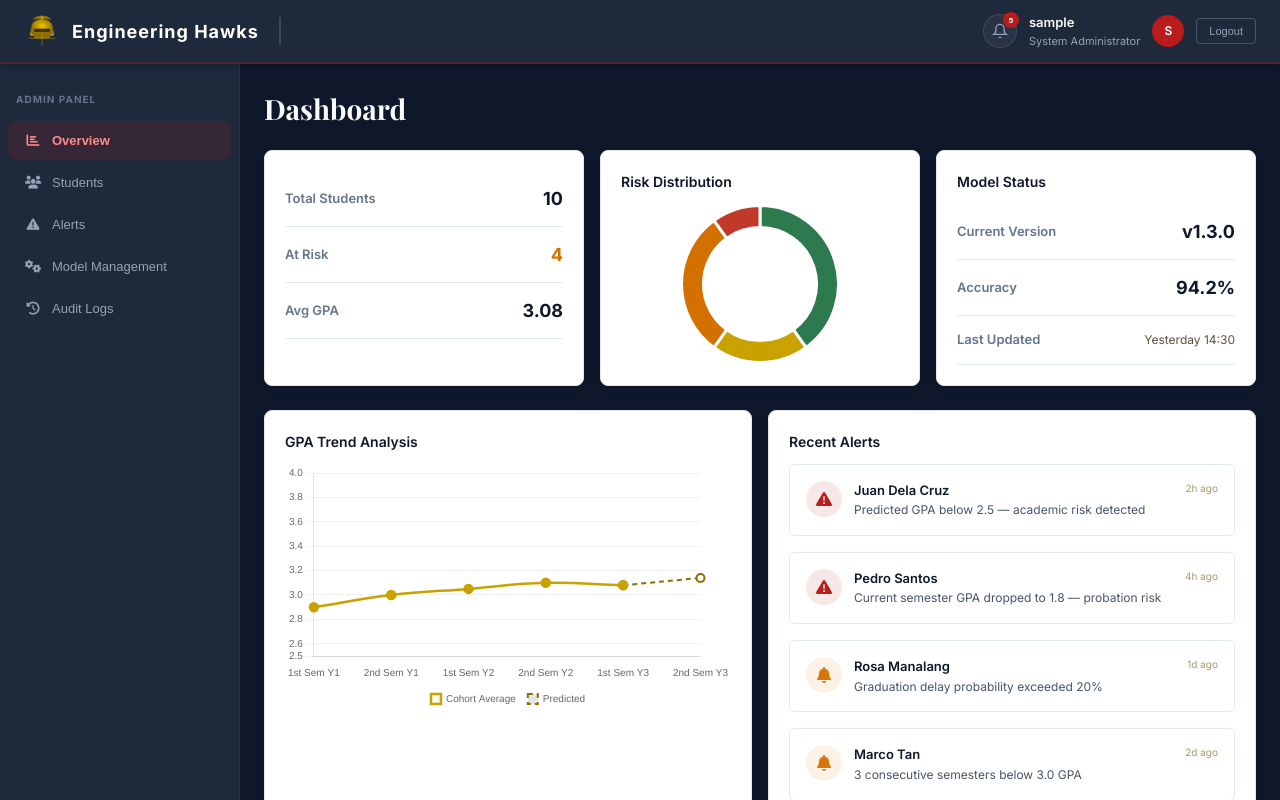
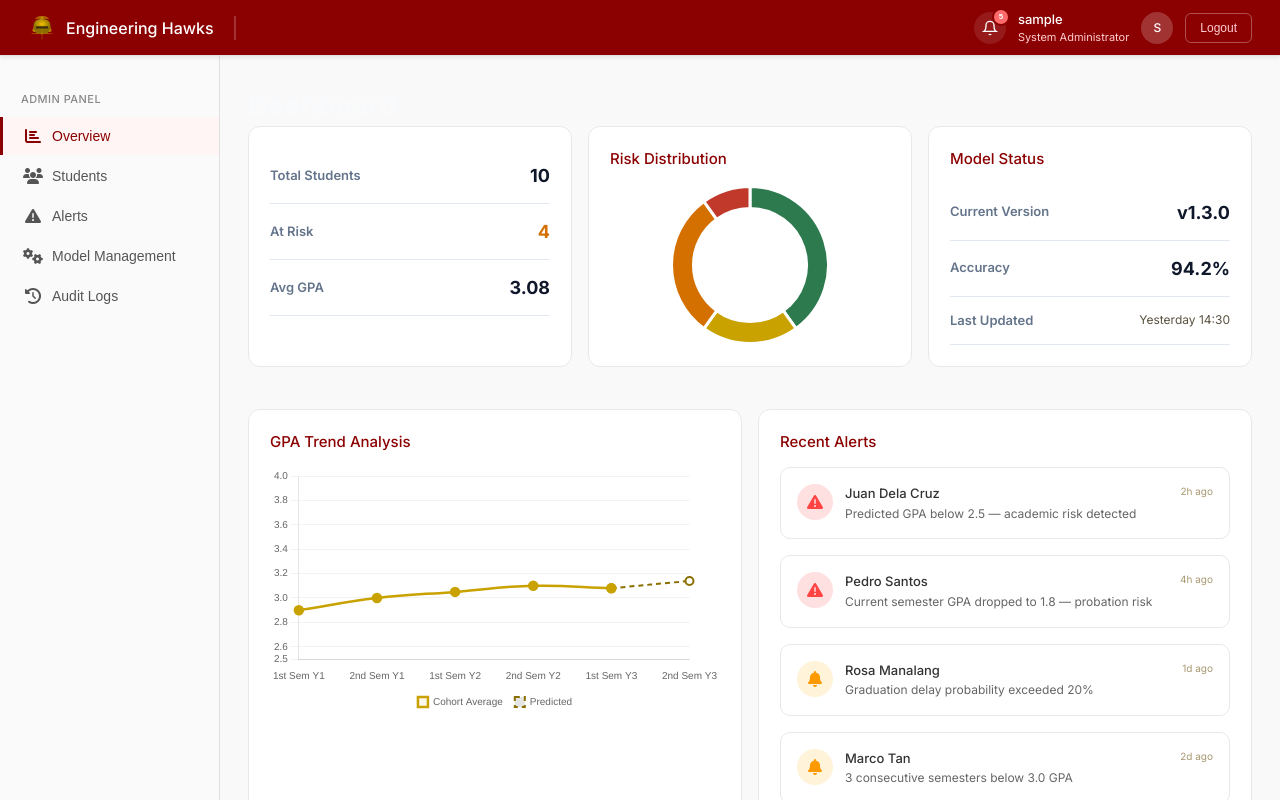
Before and after one commit to ern-natividad/StudentSuccessPredictor_CapStone, a React (Vite) app: page /admin in a window 1280 px wide. Built offline with nearby package versions, Linux system fonts and the light colour scheme; sample sign-in values are in the browser's storage.

Commit message:
Update student dashboard prediction UI

```diff
--- a/src/components/Dashboard/StudentPrediction.jsx
+++ b/src/components/Dashboard/StudentPrediction.jsx
@@ -6,48 +6,96 @@ import commonStyles from "../../styles/Common.module.css";
 
 const StudentPrediction = () => {
   const { user } = useAuth();
-  const { students } = useDashboard();
+  const { students, showPage } = useDashboard();
   const currentStudent = students.find((student) =>
     user.name.toLowerCase().startsWith(student.name.toLowerCase().split(" ")[0]),
   );
 
   const studentData = currentStudent || students[0];
+  const successPercent = Math.min(99, Math.max(65, Math.round(studentData.pred * 24)));
+  const bestProgram =
+    studentData.pred >= 3.7
+      ? "Computer Engineering"
+      : studentData.gpa >= 3.2
+        ? "Electronics Engineering"
+        : "Civil Engineering";
+
+  const programCards = [
+    { name: "Computer Engineering", percent: successPercent, badge: "Best fit", active: true },
+    { name: "Electronics Engineering", percent: Math.max(74, successPercent - 6), badge: "Good match" },
+    { name: "Civil Engineering", percent: Math.max(68, successPercent - 12), badge: "Good match" },
+    { name: "Mechanical Engineering", percent: Math.max(61, successPercent - 18), badge: "Fair match" },
+  ];
+
+  const scoreCards = [
+    { label: "Current GPA", value: `${studentData.gpa.toFixed(2)}`, note: "Above target" },
+    { label: "Predicted GPA", value: `${studentData.pred.toFixed(2)}`, note: "Projected" },
+    { label: "Risk Level", value: studentData.risk, note: studentData.risk === "Low" ? "Stable" : "Needs support" },
+    { label: "Confidence", value: `${studentData.conf}%`, note: "Model confidence" },
+  ];
 
   return (
-    <div>
-      <h1 className={styles.pageTitle}>Prediction Result</h1>
-      <div className={styles.card}>
-        <div className={commonStyles.metric}>
-          <div className={commonStyles.metricLabel}>Student</div>
-          <div className={commonStyles.metricValue}>{user.name}</div>
+    <div className={styles.studentPredictionPage}>
+      <div className={styles.pageHeaderSection}>
+        <h1 className={styles.pageTitle}>Engineering program predictor</h1>
+        <p className={styles.pageDesc}>
+          Based on your academic profile and current performance indicators, here is your personalized student dashboard summary.
+        </p>
+      </div>
+
+      <div className={styles.resultBanner}>
+        <div>
+          <div className={styles.resultPct}>{successPercent}%</div>
+          <div className={styles.resultPctLabel}>Success probability</div>
         </div>
-        <div className={commonStyles.metric}>
-          <div className={commonStyles.metricLabel}>Current GPA</div>
-          <div className={commonStyles.metricValue}>
-            {studentData.gpa.toFixed(2)}
+        <div className={styles.resultDivider} />
+        <div>
+          <div className={styles.resultProgram}>Best fit: {bestProgram}</div>
+          <div className={styles.resultSub}>
+            Strong match based on your GPA trend, confidence score, and academic performance.
           </div>
         </div>
-        <div className={commonStyles.metric}>
-          <div className={commonStyles.metricLabel}>Predicted GPA</div>
-          <div className={commonStyles.metricValue}>
-            {studentData.pred.toFixed(2)}
-          </div>
-        </div>
-        <div className={commonStyles.metric}>
-          <div className={commonStyles.metricLabel}>Risk Level</div>
-          <div className={commonStyles.metricValue}>{studentData.risk}</div>
-        </div>
-        <div className={commonStyles.metric}>
-          <div className={commonStyles.metricLabel}>Confidence</div>
-          <div className={commonStyles.metricValue}>{studentData.conf}%</div>
+      </div>
+
+      <div className={styles.card}>
+        <div className={styles.cardTitle}>All program predictions</div>
+        <div className={styles.programGrid}>
+          {programCards.map((program) => (
+            <div key={program.name} className={`${styles.programCard} ${program.active ? styles.programCardActive : ""}`}>
+              <div className={styles.programPercent}>{program.percent}%</div>
+              <div className={styles.programName}>{program.name}</div>
+              <div className={styles.programBarBg}>
+                <div className={styles.programBar} style={{ width: `${program.percent}%` }} />
+              </div>
+              <div className={styles.programBadge}>{program.badge}</div>
+            </div>
+          ))}
         </div>
       </div>
+
       <div className={styles.card}>
-        <div className={styles.cardTitle}>What This Means</div>
+        <div className={styles.cardTitle}>Score breakdown</div>
+        <div className={styles.scoreGrid}>
+          {scoreCards.map((item) => (
+            <div key={item.label} className={styles.scoreTile}>
+              <div className={styles.scoreLabel}>{item.label}</div>
+              <div className={styles.scoreValue}>{item.value}</div>
+              <div className={styles.scoreNote}>{item.note}</div>
+            </div>
+          ))}
+        </div>
+      </div>
+
+      <div className={styles.card}>
+        <div className={styles.cardTitle}>Guidance note</div>
         <p className={styles.cardText}>
-          Your personalized prediction is based on your current academic profile and performance indicators.
-          Use the What-If Simulator to explore how adjustments in course results could change your GPA and risk.
+          Your profile shows a strong academic trajectory. Continue monitoring your grades, review the simulator, and focus on the programs that best match your current strengths.
         </p>
+        <div className={styles.buttonRow}>
+          <button className={commonStyles.btnSmallOutline} onClick={() => showPage("simulator")}>
+            Open What-If Simulator
+          </button>
+        </div>
       </div>
     </div>
   );
--- a/src/styles/Dashboard.module.css
+++ b/src/styles/Dashboard.module.css
@@ -1,7 +1,7 @@
 .dashboardScreen {
   display: flex;
   min-height: 100vh;
-  background: #0F172A;
+  background: #f9f9f9;
   flex-direction: column;
 }
 
@@ -13,43 +13,54 @@
 
 /* TOP NAV */
 .topNav {
-  height: 64px;
-  background: #1E293B;
-  border-bottom: 2px solid rgba(185, 28, 28, 0.3);
+  height: 56px;
+  background: #8B0000;
+  border-bottom: 0.5px solid #e0e0e0;
   display: flex;
   align-items: center;
-  padding: 0 24px;
+  padding: 0 2rem;
   gap: 20px;
   position: sticky;
   top: 0;
   z-index: 100;
-  box-shadow: 0 4px 6px -1px rgba(0, 0, 0, 0.2);
+  box-shadow: 0 2px 4px rgba(0, 0, 0, 0.08);
 }
 
 .navLogo {
   display: flex;
   align-items: center;
-  gap: 12px;
+  gap: 10px;
   text-decoration: none;
   flex-shrink: 0;
 }
 
 .navLogoIcon {
-  width: 36px;
-  height: 36px;
+  width: 28px;
+  height: 28px;
+  color: #fff;
+  font-size: 20px;
 }
 
 .navLogoText {
-  font-size: 18px;
-  color: #FFFFFF;
-  letter-spacing: 1px;
-  font-weight: 700;
+  font-family: var(--heading);
+  font-size: 16px;
+  color: #fff;
+  letter-spacing: 0px;
+  font-weight: 500;
+  display: flex;
+  flex-direction: column;
+}
+
+.navLogoSub {
+  font-size: 11px;
+  color: #ffcdd2;
+  font-weight: 400;
 }
 
 .navDivider {
   width: 2px;
-  height: 28px;
-  background: rgba(255, 255, 255, 0.15);
+  height: 24px;
+  background: rgba(255, 255, 255, 0.2);
   flex-shrink: 0;
 }
 
@@ -62,14 +73,14 @@
 .navItem {
   padding: 8px 16px;
   font-size: 13px;
-  font-weight: 600;
-  color: #94A3B8;
+  font-weight: 500;
+  color: #ffcdd2;
   border-radius: 6px;
   cursor: pointer;
   border: none;
   background: none;
   transition: all 0.2s;
-  letter-spacing: 0.3px;
+  letter-spacing: 0px;
   display: flex;
   align-items: center;
   gap: 6px;
@@ -77,14 +88,14 @@
 }
 
 .navItem:hover {
-  background: rgba(185, 28, 28, 0.15);
-  color: #FFFFFF;
+  background: rgba(255, 255, 255, 0.1);
+  color: #fff;
 }
 
 .navItem.active {
-  background: #B91C1C;
-  color: #FFFFFF;
-  font-weight: 700;
+  background: rgba(255, 255, 255, 0.15);
+  color: #fff;
+  font-weight: 600;
 }
 
 .navItem.hasAlert {
@@ -95,7 +106,7 @@
   width: 6px;
   height: 6px;
   border-radius: 50%;
-  background: #EF4444;
+  background: #ffcdd2;
 }
 
 .navRight {
@@ -108,34 +119,32 @@
 
 .navBell {
   position: relative;
-  width: 34px;
-  height: 34px;
+  width: 32px;
+  height: 32px;
   border-radius: 50%;
-  background: rgba(255, 255, 255, 0.05);
-  border: 1px solid rgba(255, 255, 255, 0.1);
+  background: rgba(255, 255, 255, 0.1);
+  border: none;
   display: flex;
   align-items: center;
   justify-content: center;
   cursor: pointer;
-  color: #94A3B8;
+  color: #fff;
   font-size: 16px;
-  transition: all 0.15s;
+  transition: all 0.2s;
   padding: 0;
 }
 
 .navBell:hover {
-  background: rgba(185, 28, 28, 0.2);
-  color: #FFFFFF;
-  border-color: rgba(185, 28, 28, 0.4);
+  background: rgba(255, 255, 255, 0.2);
 }
 
 .navBellBadge {
   position: absolute;
-  top: -3px;
-  right: -3px;
-  width: 16px;
-  height: 16px;
-  background: #B91C1C;
+  top: -4px;
+  right: -4px;
+  width: 18px;
+  height: 18px;
+  background: #ff6b6b;
   border-radius: 50%;
   font-size: 8px;
   display: flex;
@@ -143,58 +152,59 @@
   justify-content: center;
   color: white;
   font-weight: 600;
+  border: 2px solid #8B0000;
 }
 
 .navUserName {
   font-size: 13px;
-  font-weight: 600;
-  color: #F8FAFC;
+  font-weight: 500;
+  color: #fff;
 }
 
 .navUserRole {
   font-size: 11px;
-  color: #94A3B8;
+  color: #ffcdd2;
 }
 
 .navAvatar {
   width: 32px;
   height: 32px;
   border-radius: 50%;
-  background: #B91C1C;
-  color: #FFFFFF;
+  background: rgba(255, 255, 255, 0.2);
+  color: #fff;
   display: flex;
   align-items: center;
   justify-content: center;
-  font-weight: 600;
+  font-weight: 500;
   font-size: 12px;
 }
 
 .navLogout {
-  padding: 6px 12px;
+  padding: 7px 14px;
   background: transparent;
-  border: 1px solid rgba(255, 255, 255, 0.2);
-  color: #94A3B8;
-  border-radius: 4px;
-  font-size: 11px;
+  border: 0.5px solid rgba(255, 255, 255, 0.3);
+  color: #ffcdd2;
+  border-radius: 6px;
+  font-size: 12px;
   cursor: pointer;
-  transition: all 0.15s;
+  transition: all 0.2s;
 }
 
 .navLogout:hover {
-  background: rgba(185, 28, 28, 0.2);
-  border-color: #B91C1C;
-  color: #FFFFFF;
+  background: rgba(255, 255, 255, 0.1);
+  border-color: rgba(255, 255, 255, 0.5);
+  color: #fff;
 }
 
 /* NOTIFICATION PANEL */
 .notifPanel {
   position: fixed;
-  top: 68px;
+  top: 56px;
   right: 24px;
   width: 320px;
-  background: #FFFFFF;
-  border-radius: 8px;
-  box-shadow: 0 10px 25px -5px rgba(0, 0, 0, 0.3);
+  background: #fff;
+  border-radius: 12px;
+  box-shadow: 0 4px 12px rgba(0, 0, 0, 0.15);
   z-index: 200;
   opacity: 0;
   pointer-events: none;
@@ -202,7 +212,7 @@
   transition: all 0.2s;
   max-height: 400px;
   overflow-y: auto;
-  border: 1px solid #E2E8F0;
+  border: 0.5px solid #e8e8e8;
 }
 
 .notifPanel.open {
@@ -212,84 +222,89 @@
 }
 
 .notifHead {
-  padding: 14px 16px;
-  border-bottom: 1px solid #E2E8F0;
-  font-weight: 600;
-  color: #0F172A;
+  padding: 12px 16px;
+  border-bottom: 0.5px solid #e8e8e8;
+  font-weight: 500;
+  color: #333;
   font-size: 13px;
 }
 
 .notifItem {
   padding: 12px 16px;
-  border-bottom: 1px solid #F1F5F9;
+  border-bottom: 0.5px solid #f0f0f0;
   cursor: pointer;
   transition: background 0.15s;
 }
 
 .notifItem:hover {
-  background: #F8FAFC;
+  background: #fff5f5;
 }
 
 .niTitle {
   font-size: 12px;
-  color: #334155;
+  color: #333;
   margin-bottom: 4px;
   font-weight: 500;
 }
 
 .niTime {
   font-size: 11px;
-  color: #64748B;
+  color: #888;
 }
 
 /* SIDEBAR */
 .sidebar {
-  width: 240px;
-  background: #1E293B;
-  border-right: 1px solid rgba(255, 255, 255, 0.05);
+  width: 220px;
+  background: #fafafa;
+  border-right: 0.5px solid #e0e0e0;
   display: flex;
   flex-direction: column;
-  padding: 16px 0;
+  padding: 1.5rem 0;
   overflow-y: auto;
   flex-shrink: 0;
+  gap: 2px;
 }
 
 .sidebarSectionLabel {
-  padding: 12px 16px;
-  font-size: 10px;
-  font-weight: 700;
-  color: #64748B;
-  letter-spacing: 1px;
+  padding: 0 1.5rem;
+  font-size: 11px;
+  font-weight: 500;
+  color: #888;
+  letter-spacing: 0.04em;
   text-transform: uppercase;
+  margin-top: 1rem;
+  margin-bottom: 0.5rem;
 }
 
 .sidebarItem {
-  padding: 10px 16px;
-  margin: 2px 8px;
-  font-size: 13px;
-  font-weight: 500;
-  color: #94A3B8;
+  padding: 10px 1.5rem;
+  margin: 0;
+  font-size: 14px;
+  font-weight: 400;
+  color: #555;
   background: transparent;
   border: none;
-  border-radius: 6px;
+  border-left: 3px solid transparent;
+  border-radius: 0;
   cursor: pointer;
   transition: all 0.15s;
   display: flex;
   align-items: center;
   gap: 10px;
   position: relative;
-  width: calc(100% - 16px);
+  width: 100%;
 }
 
 .sidebarItem:hover {
-  background: rgba(255, 255, 255, 0.05);
-  color: #F8FAFC;
+  background: #fff;
+  color: #8B0000;
 }
 
 .sidebarItem.active {
-  background: rgba(185, 28, 28, 0.15);
-  color: #FF8A8A;
-  font-weight: 600;
+  background: #fff5f5;
+  color: #8B0000;
+  border-left-color: #8B0000;
+  font-weight: 500;
 }
 
 .siIcon {
@@ -299,12 +314,13 @@
   display: flex;
   align-items: center;
   justify-content: center;
+  font-size: 16px;
 }
 
 .siBadge {
   margin-left: auto;
-  background: #B91C1C;
-  color: #FFFFFF;
+  background: #fff5f5;
+  color: #8B0000;
   font-size: 10px;
   font-weight: 600;
   padding: 2px 6px;
@@ -313,8 +329,8 @@
 }
 
 .sidebarDivider {
-  height: 1px;
-  background: rgba(255, 255, 255, 0.08);
+  height: 0.5px;
+  background: #e0e0e0;
   margin: 8px 0;
 }
 
@@ -329,7 +345,7 @@
 .pageContainer {
   flex: 1;
   overflow-y: auto;
-  padding: 24px;
+  padding: 2rem;
 }
 
 .pageView {
@@ -350,50 +366,218 @@
   }
 }
 
-.pageTitle {
-  font-family: "Playfair Display", serif;
-  font-size: 28px;
-  color: #F8FAFC;
-  margin-bottom: 20px;
+..pageTitle {
+  font-size: 22px;
+  font-weight: 500;
+  color: #8B0000;
+  margin-bottom: 4px;
 }
 
-/* CARDS - WHITE FORM CARD STYLE */
+.pageDesc {
+  font-size: 13px;
+  color: #888;
+  margin-bottom: 1.5rem;
+}
+
+.studentPredictionPage {
+  display: flex;
+  flex-direction: column;
+  gap: 1rem;
+}
+
+.pageHeaderSection {
+  margin-bottom: 0.25rem;
+}
+
+.resultBanner {
+  background: #8B0000;
+  border-radius: 12px;
+  padding: 1.5rem;
+  color: #fff;
+  display: flex;
+  align-items: center;
+  gap: 1.5rem;
+  margin-bottom: 0.25rem;
+}
+
+.resultPct {
+  font-size: 48px;
+  font-weight: 500;
+  line-height: 1;
+}
+
+.resultPctLabel {
+  font-size: 13px;
+  color: #ffcdd2;
+  margin-top: 4px;
+}
+
+.resultDivider {
+  width: 1px;
+  height: 60px;
+  background: rgba(255,255,255,0.25);
+}
+
+.resultProgram {
+  font-size: 20px;
+  font-weight: 500;
+  margin-bottom: 4px;
+}
+
+.resultSub {
+  font-size: 13px;
+  color: #ffcdd2;
+  max-width: 560px;
+}
+
+.programGrid {
+  display: grid;
+  grid-template-columns: repeat(auto-fit, minmax(180px, 1fr));
+  gap: 12px;
+}
+
+.programCard {
+  background: #fafafa;
+  border: 0.5px solid #e8e8e8;
+  border-radius: 10px;
+  padding: 1rem;
+  text-align: center;
+}
+
+.programCardActive {
+  border-color: #8B0000;
+  box-shadow: 0 0 0 1px rgba(139, 0, 0, 0.08);
+}
+
+.programPercent {
+  font-size: 22px;
+  font-weight: 500;
+  color: #8B0000;
+  margin-bottom: 4px;
+}
+
+.programName {
+  font-size: 13px;
+  color: #444;
+  font-weight: 500;
+  margin-bottom: 6px;
+}
+
+.programBarBg {
+  background: #f0e0e0;
+  border-radius: 4px;
+  height: 6px;
+  margin-top: 6px;
+  overflow: hidden;
+}
+
+.programBar {
+  background: #8B0000;
+  border-radius: 4px;
+  height: 6px;
+}
+
+.programBadge {
+  display: inline-block;
+  background: #fff5f5;
+  color: #8B0000;
+  font-size: 11px;
+  padding: 3px 10px;
+  border-radius: 20px;
+  border: 0.5px solid #f5c0c0;
+  margin-top: 8px;
+}
+
+.scoreGrid {
+  display: grid;
+  grid-template-columns: repeat(auto-fit, minmax(150px, 1fr));
+  gap: 10px;
+}
+
+.scoreTile {
+  background: #fafafa;
+  border-radius: 8px;
+  padding: 12px;
+  text-align: center;
+}
+
+.scoreLabel {
+  font-size: 11px;
+  color: #888;
+  text-transform: uppercase;
+  letter-spacing: 0.04em;
+  margin-bottom: 6px;
+}
+
+.scoreValue {
+  font-size: 24px;
+  font-weight: 500;
+  color: #8B0000;
+}
+
+.scoreNote {
+  font-size: 12px;
+  color: #4caf50;
+  margin-top: 3px;
+}
+
+.buttonRow {
+  display: flex;
+  justify-content: flex-end;
+  margin-top: 1rem;
+}
+/* CARDS */
 .card {
-  background: #FFFFFF;
-  border-radius: 8px;
-  padding: 20px;
-  box-shadow: 0 4px 6px -1px rgba(0, 0, 0, 0.1), 0 2px 4px -1px rgba(0, 0, 0, 0.06);
-  border: 1px solid #E2E8F0;
+  background: #fff;
+  border: 0.5px solid #e8e8e8;
+  border-radius: 12px;
+  padding: 1.5rem;
+  margin-bottom: 1.25rem;
+  box-shadow: none;
 }
 
 .cardTitle {
-  font-size: 14px;
-  font-weight: 600;
-  color: #0F172A;
-  margin-bottom: 12px;
+  font-size: 15px;
+  font-weight: 500;
+  color: #8B0000;
+  margin-bottom: 1rem;
+  display: flex;
+  align-items: center;
+  gap: 8px;
+}
+
+.cardTitle i {
+  font-size: 18px;
 }
 
 .cardSubtitle {
-  font-size: 12px;
-  color: #64748B;
+  font-size: 13px;
+  color: #666;
 }
 
-/* ALERT ITEMS (inside dynamic feeds) */
+.cardText {
+  font-size: 13px;
+  color: #666;
+  line-height: 1.6;
+  margin: 0;
+}
+
+/* ALERT ITEMS */
 .alertItem {
   display: flex;
   align-items: flex-start;
   gap: 12px;
   padding: 16px;
-  background: #FFFFFF;
-  border-radius: 6px;
-  border: 1px solid #E2E8F0;
+  background: #fff;
+  border-radius: 10px;
+  border: 0.5px solid #e8e8e8;
   margin-bottom: 8px;
   cursor: pointer;
   transition: all 0.15s;
 }
 
 .alertItem:hover {
-  box-shadow: 0 4px 12px rgba(0, 0, 0, 0.05);
+  box-shadow: 0 4px 12px rgba(0, 0, 0, 0.08);
   transform: translateY(-2px);
 }
 
@@ -409,41 +593,41 @@
 }
 
 .alertIcon.critical {
-  background: rgba(185, 28, 28, 0.1);
-  color: #B91C1C;
+  background: #ffe0e0;
+  color: #ff4444;
 }
 
 .alertIcon.high {
-  background: rgba(217, 119, 6, 0.1);
-  color: #D97706;
+  background: #fff4d9;
+  color: #ff9900;
 }
 
 .alertIcon.medium {
-  background: rgba(234, 179, 8, 0.1);
-  color: #CA8A04;
+  background: #fff9d9;
+  color: #f0ad4e;
 }
 
 .alertIcon.low {
-  background: rgba(34, 197, 94, 0.1);
-  color: #16A34A;
+  background: #e8f5e9;
+  color: #4caf50;
 }
 
 .alertName {
   font-size: 13px;
-  font-weight: 600;
-  color: #0F172A;
+  font-weight: 500;
+  color: #333;
   margin-bottom: 2px;
 }
 
 .alertDesc {
   font-size: 12px;
-  color: #475569;
+  color: #666;
   line-height: 1.4;
 }
 
 .alertTime {
   font-size: 10px;
-  color: #94A3B8;
+  color: #999;
   margin-top: 4px;
 }
 
@@ -465,21 +649,21 @@
 }
 
 .riskBadge.riskLow {
-  background: rgba(34, 197, 94, 0.15);
-  color: #16A34A;
+  background: #e8f5e9;
+  color: #4caf50;
 }
 
 .riskBadge.riskMedium {
-  background: rgba(234, 179, 8, 0.15);
-  color: #CA8A04;
+  background: #fff9d9;
+  color: #f0ad4e;
 }
 
 .riskBadge.riskHigh {
-  background: rgba(217, 119, 6, 0.15);
-  color: #D97706;
+  background: #fff4d9;
+  color: #ff9900;
 }
 
 .riskBadge.riskCritical {
-  background: rgba(185, 28, 28, 0.15);
-  color: #B91C1C;
+  background: #ffe0e0;
+  color: #ff4444;
 }
```
